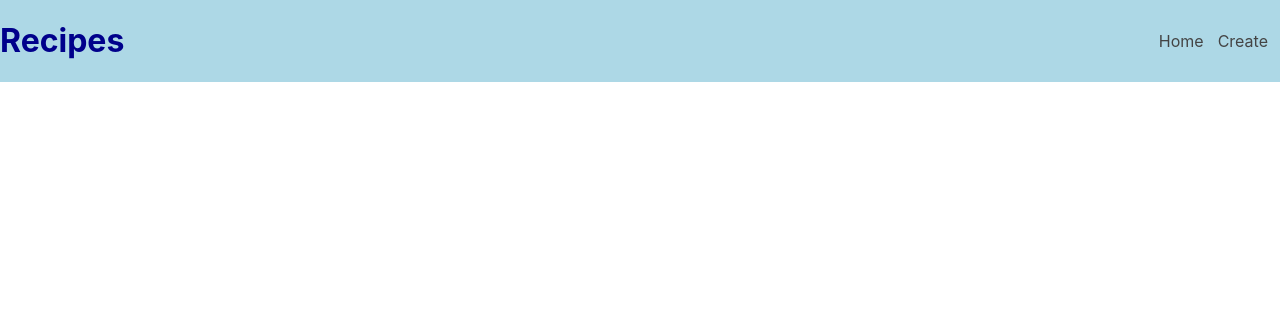
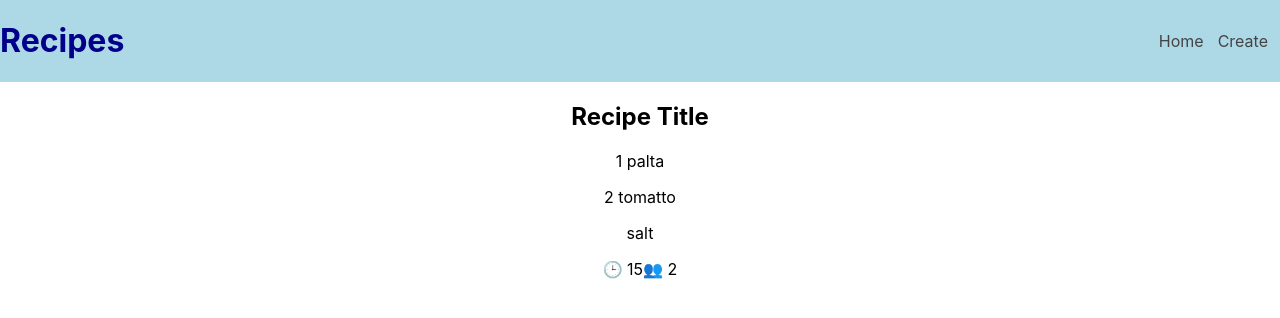
Before and after one commit to elPoeta/react-combine-api-context-hooks-example, a React (Create React App) app: page /recipe/1 in a window 1280 px wide. Shown: the top 318 px of the page. Built offline with nearby package versions, Linux system fonts and the light colour scheme.

Commit message:
recipe detail

```diff
--- /dev/null
+++ b/src/components/recipes/RecipeDetail.js
@@ -0,0 +1,19 @@
+import React,{useContext} from 'react'
+import {RecipeContext} from '../../contexts/RecipeContext';
+const RecipeDetail = (props) => {
+  const {recipes} = useContext(RecipeContext)
+  const id = props.match.params.id;
+  const {title, ingredients, cookTime, servings} = recipes.filter(recipe => recipe.id.toString() === id.toString())[0];
+  return (
+    <div>
+<h2>{title}</h2>
+{ingredients.map((ingredient,index) =>(
+  <p key={index}>{ingredient}</p>
+))}
+   <span><span role="img" aria-label="clock">🕒</span> {cookTime}</span>
+            <span><span role="img" aria-label="people">👥</span> {servings}</span>
+ </div>
+  )
+}
+
+export default RecipeDetail;
--- a/src/components/recipes/RecipeItem.js
+++ b/src/components/recipes/RecipeItem.js
@@ -1,4 +1,5 @@
 import React,{useContext} from 'react';
+import {Link} from 'react-router-dom';
 import {RecipeContext} from '../../contexts/RecipeContext';
 import {REMOVE_RECIPE} from '../../actions/types';
 
@@ -16,7 +17,7 @@ const RecipeItem = ({recipe}) => {
             <h2 className="RecipeForm-full">{title}</h2>
             <span><span role="img" aria-label="clock">🕒</span> {cookTime}</span>
             <span><span role="img" aria-label="people">👥</span> {servings}</span>
-            <button><span role="img" aria-label="eye">👁️</span> View</button>
+            <Link to={`/recipe/${id}`}><span role="img" aria-label="eye">👁️</span> View</Link>
             <button onClick={remove}><span role="img" aria-label="trash">🗑️</span> Delete</button>
         </div>
     )
--- a/src/components/recipes/recipe.css
+++ b/src/components/recipes/recipe.css
@@ -17,30 +17,31 @@
     border-radius: .2em;
     padding: 1em;
 }
-
+.Recipe-card a:nth-child(4),
 .Recipe-card button {
     width: 80%;
     justify-self: center;
     text-align: center;
-    background-color: #fff;
-    border: 2px solid;
-    padding: .2em;
     cursor: pointer;
     font-weight: bold;
-    outline: none;
 }
 
-.Recipe-card button:nth-child(4) {
-    border-color: green;
-    color: green;
-}
-.Recipe-card button:nth-child(5) {
-    border-color: #6b0909;
+.Recipe-card button {
     background-color: #6b0909;
+    border: 2px solid #6b0909;
+    padding: .2em;
+    outline: none;
     color: #fff;
 }
 
-.Recipe-card button:nth-child(4):hover {
+.Recipe-card a:nth-child(4) {
+    text-decoration: none;
+    border: 2px solid green;
+    color: green;
+    font-size: .9em;
+}
+
+.Recipe-card a:nth-child(4):hover {
     color: #fff;
     background-color: green;
     transition: background-color 2s ease-out;
--- a/src/index.js
+++ b/src/index.js
@@ -8,6 +8,7 @@ import Home from './components/Home';
 import RecipeForm from './components/forms/RecipeForm';
 
 import * as serviceWorker from './serviceWorker';
+import RecipeDetail from './components/recipes/RecipeDetail';
 
 ReactDOM.render(
 <RecipeContextProvider>
@@ -16,6 +17,7 @@ ReactDOM.render(
       <Switch>
         <Route exact path="/" component={Home} />
         <Route path="/addrecipe" component={RecipeForm} />
+        <Route path="/recipe/:id" component={RecipeDetail} />
       </Switch>
     </App>
   </BrowserRouter>
```
Also changed, not shown: src/actions/types.js (line endings or trailing spaces).
